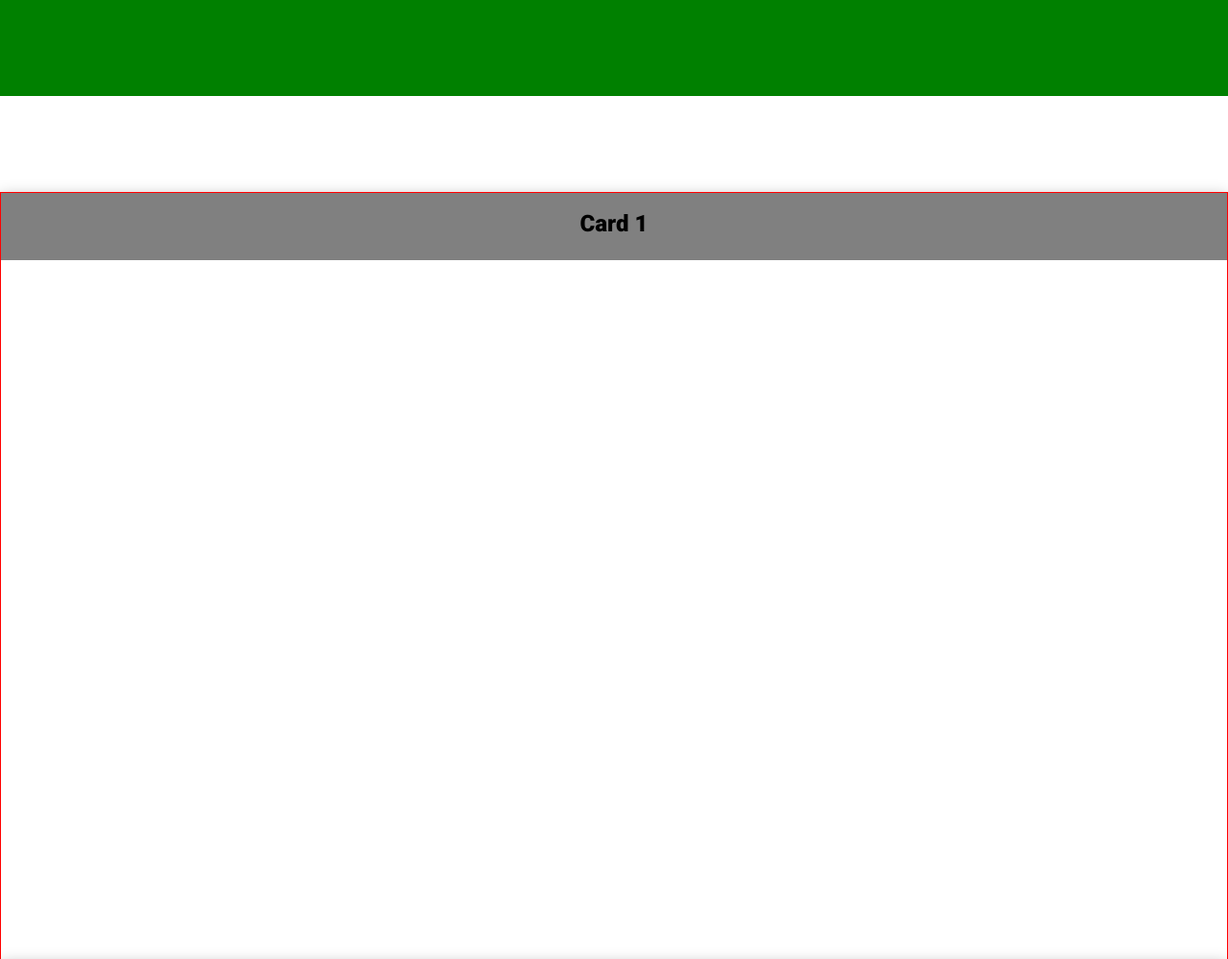
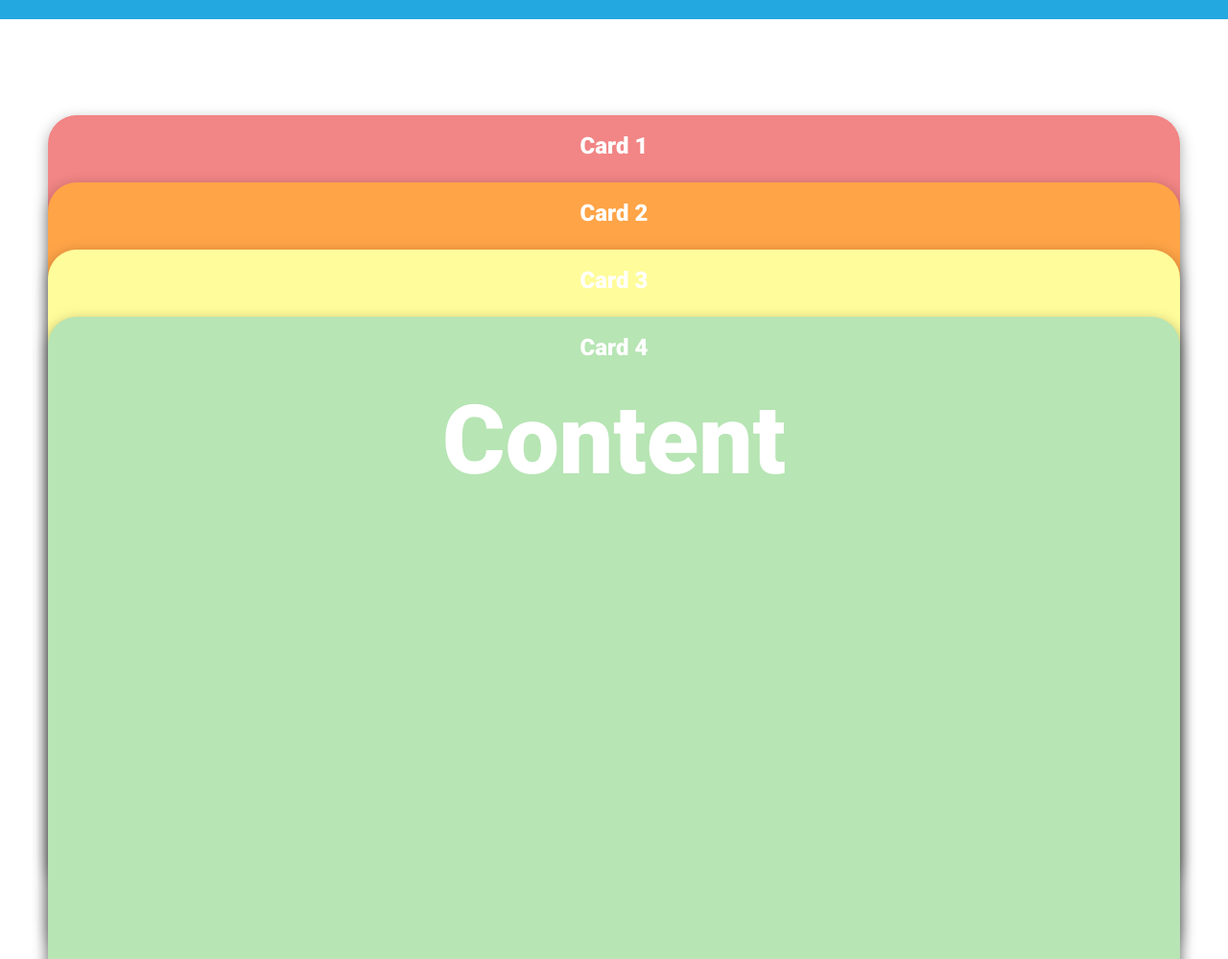
Before and after one commit to safinxr/scroll-card, a plain HTML site: page Index.html in a window 1280 px wide. Shown: the part 700-1699 px from the top of the page at 96% size. Drawn offline with Linux system fonts and the light colour scheme.

Commit message:
project done

```diff
--- a/Index.html
+++ b/Index.html
@@ -5,7 +5,7 @@
     <meta name="viewport" content="width=device-width, initial-scale=1.0">
     <title>Scroll Card</title>
     <link rel="stylesheet" href="style.css">
-    <script src="script.js"></script>
+
 </head>
 <body>
     <section class="common">
@@ -14,30 +14,37 @@
 
     <!-- Card Scroll Section -->
     <section class="cards-scroll">
-        <div class="card">
+        <div class="card card-1">
             <div class="card-header">
                 <h2>Card 1</h2>
             </div>
+             <h3>Content</h3>
         </div>
-        <div class="card">
+        <div class="card card-2">
             <div class="card-header">
                 <h2>Card 2</h2>
+
             </div>
+             <h3>Content</h3>
         </div>
-        <div class="card">
+        <div class="card card-3">
             <div class="card-header">
                 <h2>Card 3</h2>
             </div>
+             <h3>Content</h3>
         </div>
-        <div class="card">
+        <div class="card card-4">
             <div class="card-header">
                 <h2>Card 4</h2>
             </div>
+             <h3>Content</h3>
         </div>
     </section>
 
     <section class="common">
         <h1>End section</h1>
     </section>
+
+    <script src="script.js"></script>
 </body>
 </html>
--- a/script.js
+++ b/script.js
@@ -1,2 +1,13 @@
-const allCards = document.querySelectorAll("cards-scroll,  ");
-console.log(allCards);
+const allCards = document.querySelectorAll(".card");
+const headerHeight =70;
+const baseWidth = 60;
+if(allCards.length){
+    allCards.forEach((card, i)=>{
+        console.log(card);
+        const incValue = i*headerHeight;
+        const decValue =(allCards.length -i )* headerHeight;
+        const widthValue = (allCards.length -i )* baseWidth;
+
+        card.setAttribute("style", `top: ${incValue}px; margin-bottom: ${decValue}px; margin-top: ${incValue}px; bottom: calc(-90vh + ${decValue}px);`)
+    })
+}
--- a/style.css
+++ b/style.css
@@ -11,8 +11,8 @@ body {
 }
 
 .common {
-    background-color: green;
-    height: 100vh;
+    background-color: #23A8E0;
+    height: 90vh;
     width: 100%;
     display: flex;
     justify-content: center;
@@ -26,7 +26,20 @@ body {
 }
 
 .cards-scroll {
-    padding: 100px 0;
+    padding: 100px 50px;
+}
+
+.card-1{
+    background-color: #F28585;
+}
+.card-2{
+    background-color: #FFA447;
+}
+.card-3{
+    background-color: #FFFC9B;
+}
+.card-4{
+    background-color: #B7E5B4;
 }
 
 .card {
@@ -35,18 +48,25 @@ body {
     width: 100%;
     top: 50px;
     position: sticky;
-    border: 1px solid red;
     text-align: center;
-    background-color: white;
     box-shadow: rgba(0, 0, 0, 0.35) 0px 5px 15px;
+    border-radius: 30px;
+    /* margin-left: auto;
+    margin-right: auto; */
 }
 
+.card h3 {
+    color: white;
+    font-size: 100px;
+}
+
+
 .card-header {
-    background: gray;
     width: 100%;
     min-height: 70px;
     padding: 8px 20px 14px;
     display: flex;
     justify-content: center;
     align-items: center;
+    color: white;
 }
```
